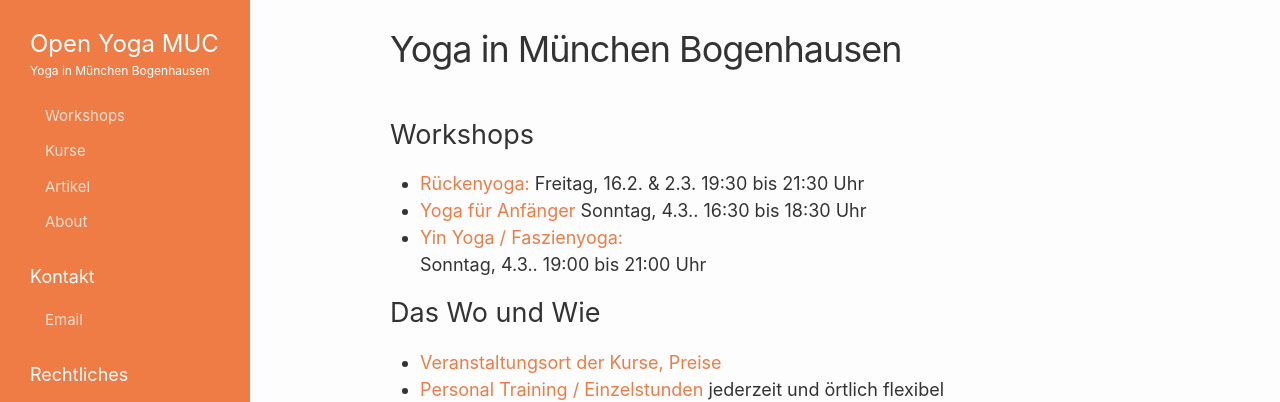
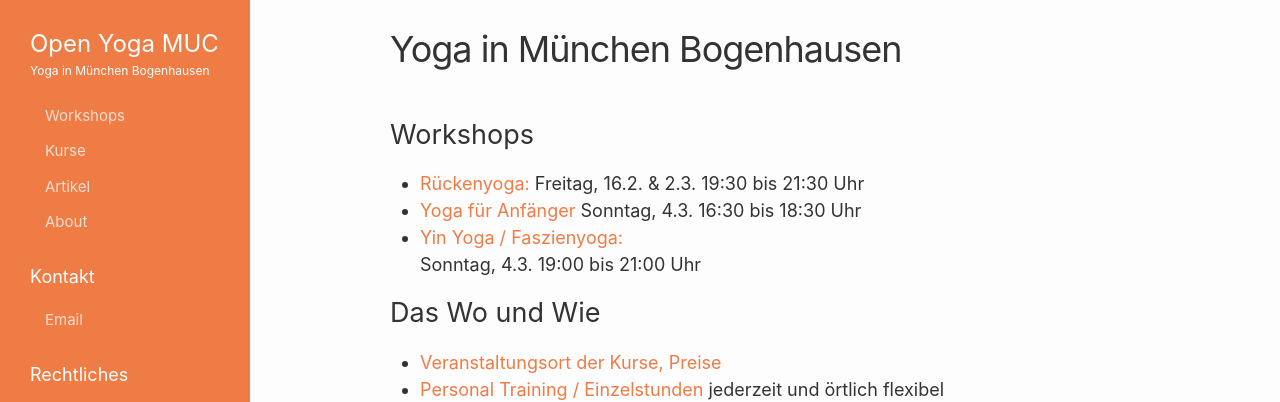
Before and after one commit to openyoga/openyoga.github.io, a Jekyll site: the page built from index.md, in a window 1280 px wide and 1097 px high. Shown: the top 402 px of the window. Built offline with Jekyll 4.4.1, drawn with Linux system fonts in a browser that asks for light colours.

Commit message:
corrections on dates

```diff
--- a/index.md
+++ b/index.md
@@ -6,8 +6,8 @@ sidebar-title: Startseite
 
 ## Workshops
 - [Rückenyoga:][6] Freitag, 16.2. & 2.3. 19:30 bis 21:30 Uhr
-- [Yoga für Anfänger][5]  Sonntag, 4.3.. 16:30 bis 18:30 Uhr
-- [Yin Yoga / Faszienyoga:][7] <br/> Sonntag, 4.3.. 19:00 bis 21:00 Uhr
+- [Yoga für Anfänger][5]  Sonntag, 4.3. 16:30 bis 18:30 Uhr
+- [Yin Yoga / Faszienyoga:][7] <br/> Sonntag, 4.3. 19:00 bis 21:00 Uhr
 
 
 
```
Also changed, not shown: workshops.md (+1 -1 lines).
